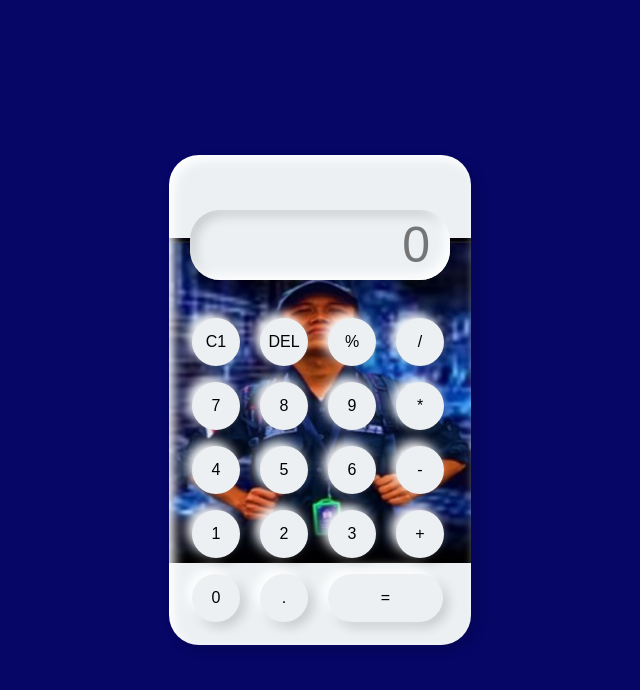
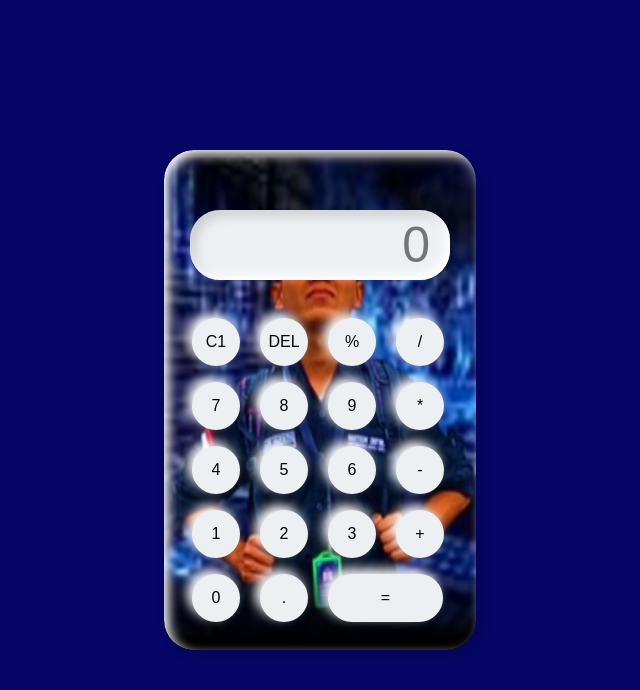
Before and after one commit to Alfath1010/Belajar-Pemprograman, a plain HTML site: page Calculator.html in a window 1280 px wide. Shown: the whole page, without its empty margins (320-960 px from the left). Drawn offline with Linux system fonts and the light colour scheme.

Commit message:
Update Calculator.css

```diff
--- a/Calculator.css
+++ b/Calculator.css
@@ -24,9 +24,11 @@
     grid-template-columns: repeat(4, 68px);
 
     background-image: url("img/gambar\ gua.jpg");
-  background-size: contain;
+ background-size: 100% 100%;  /* mengisi seluruh kalkulator pas */
+  background-repeat: no-repeat;
   background-position: center;
-  background-repeat: no-repeat;
+  border-radius: 30px;
+  padding: 20px;
 }
 
 .nama{
```
